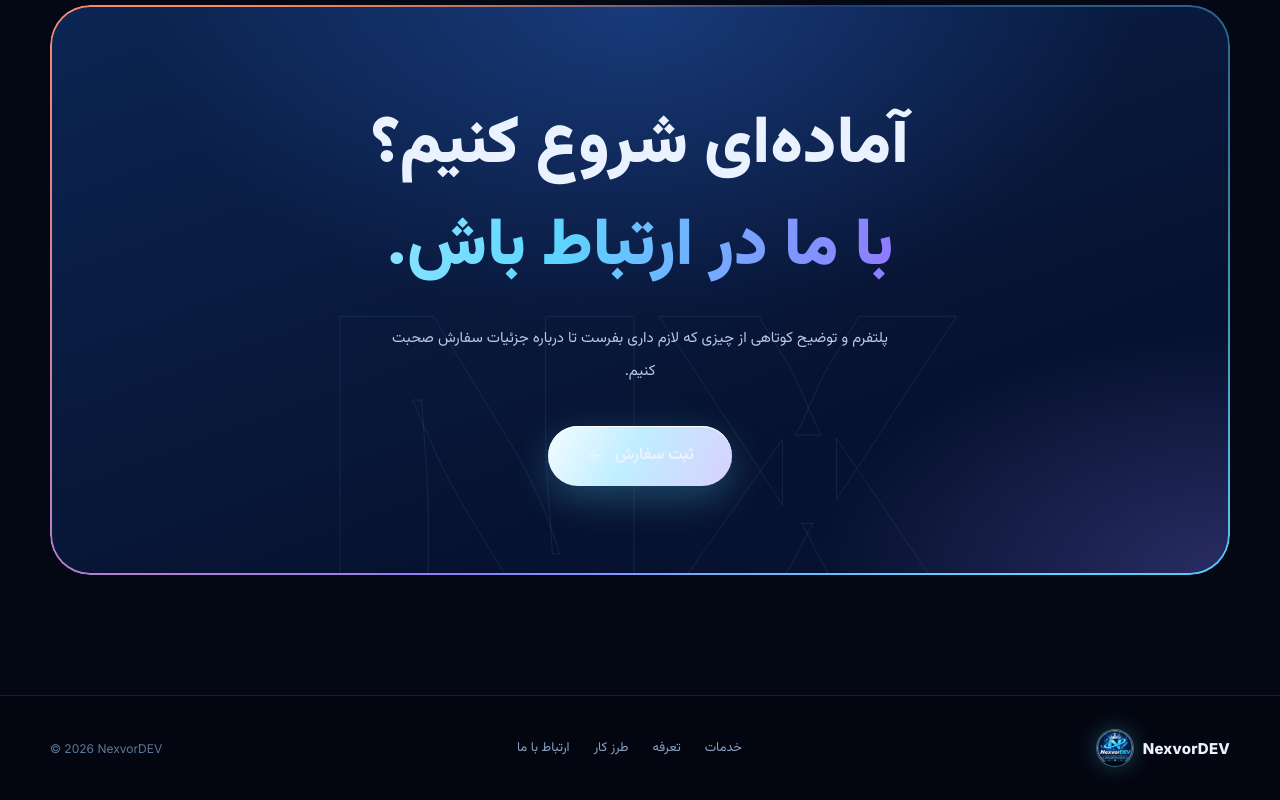
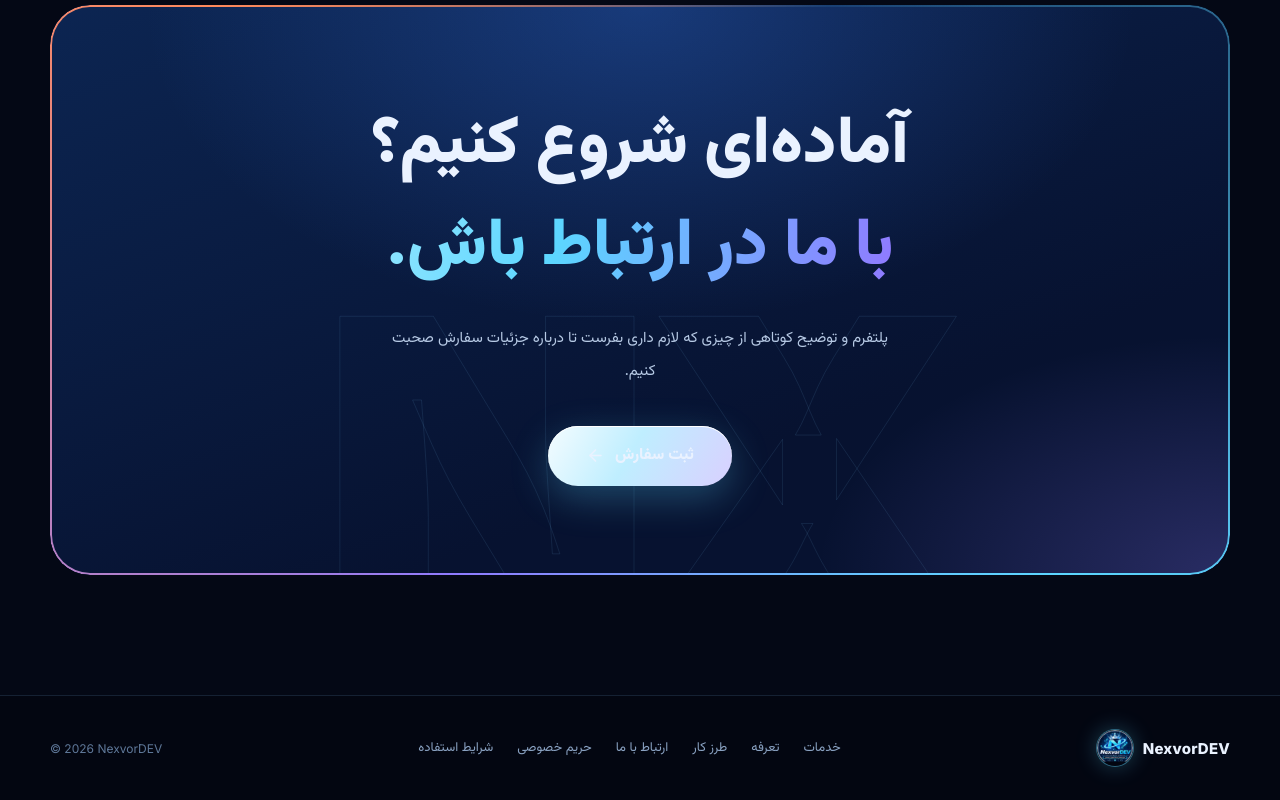
Before and after one commit to TheROMZ52/flask-python-boilerplate, a Next.js app: page / in a window 1280 px wide. Shown: the part 4439-5239 px from the top of the page. Built offline with nearby package versions, Linux system fonts and the light colour scheme.

Commit message:
Add legal links to homepage footer

```diff
--- a/app/page.tsx
+++ b/app/page.tsx
@@ -182,7 +182,7 @@ export default function Home() {
       <footer className="hx-footer">
         <div className="hx-wrap hx-foot">
           <a className="hx-brand" href="#top"><Image src="/nexvordev-logo.jpg" alt="لوگوی NexvorDEV" width={36} height={36} /><span>NexvorDEV</span></a>
-          <nav><a href="#services">خدمات</a><a href="/pricing">تعرفه</a><a href="#process">طرز کار</a><a href="#contact">ارتباط با ما</a></nav>
+          <nav><a href="#services">خدمات</a><a href="/pricing">تعرفه</a><a href="#process">طرز کار</a><a href="#contact">ارتباط با ما</a><a href="/privacy">حریم خصوصی</a><a href="/terms">شرایط استفاده</a></nav>
           <span className="hx-copy">© {new Date().getFullYear()} NexvorDEV</span>
         </div>
       </footer>
```
